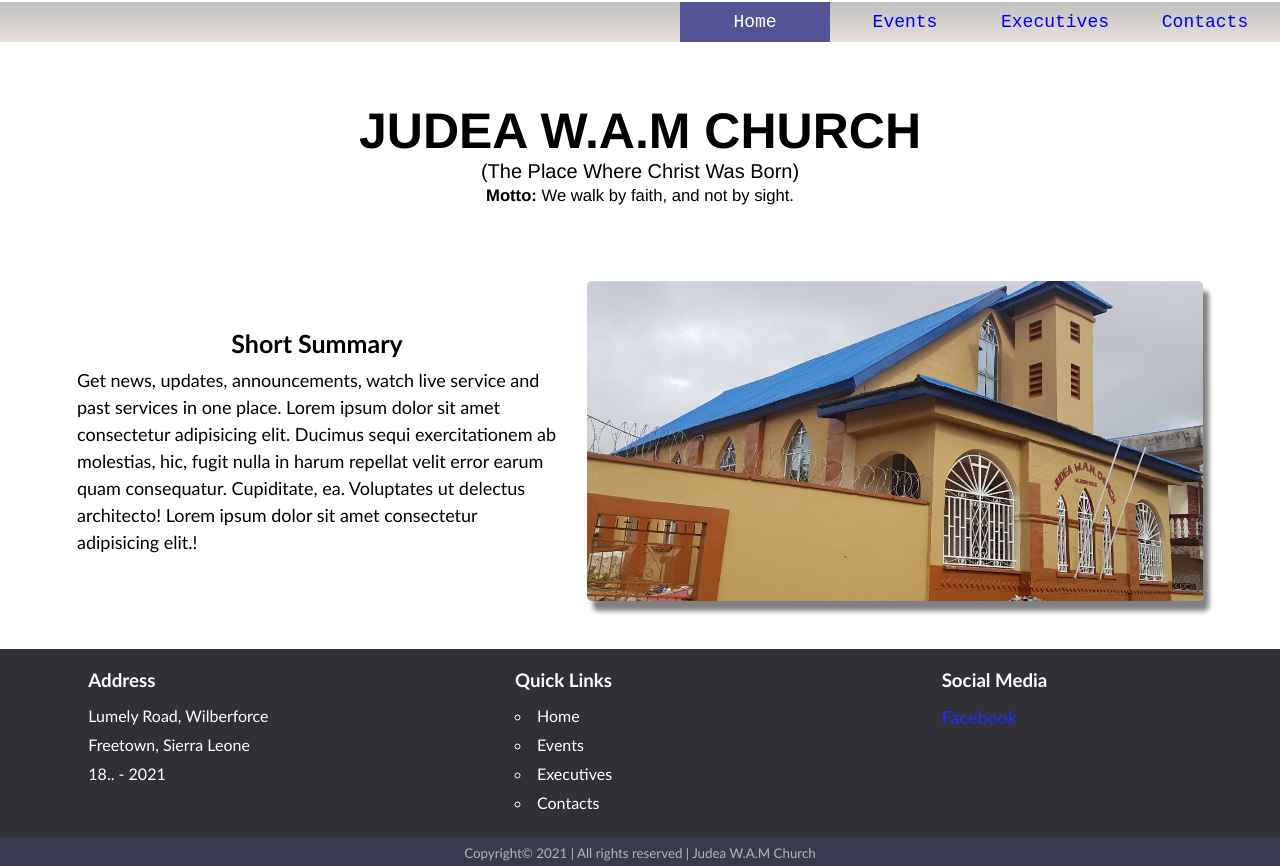
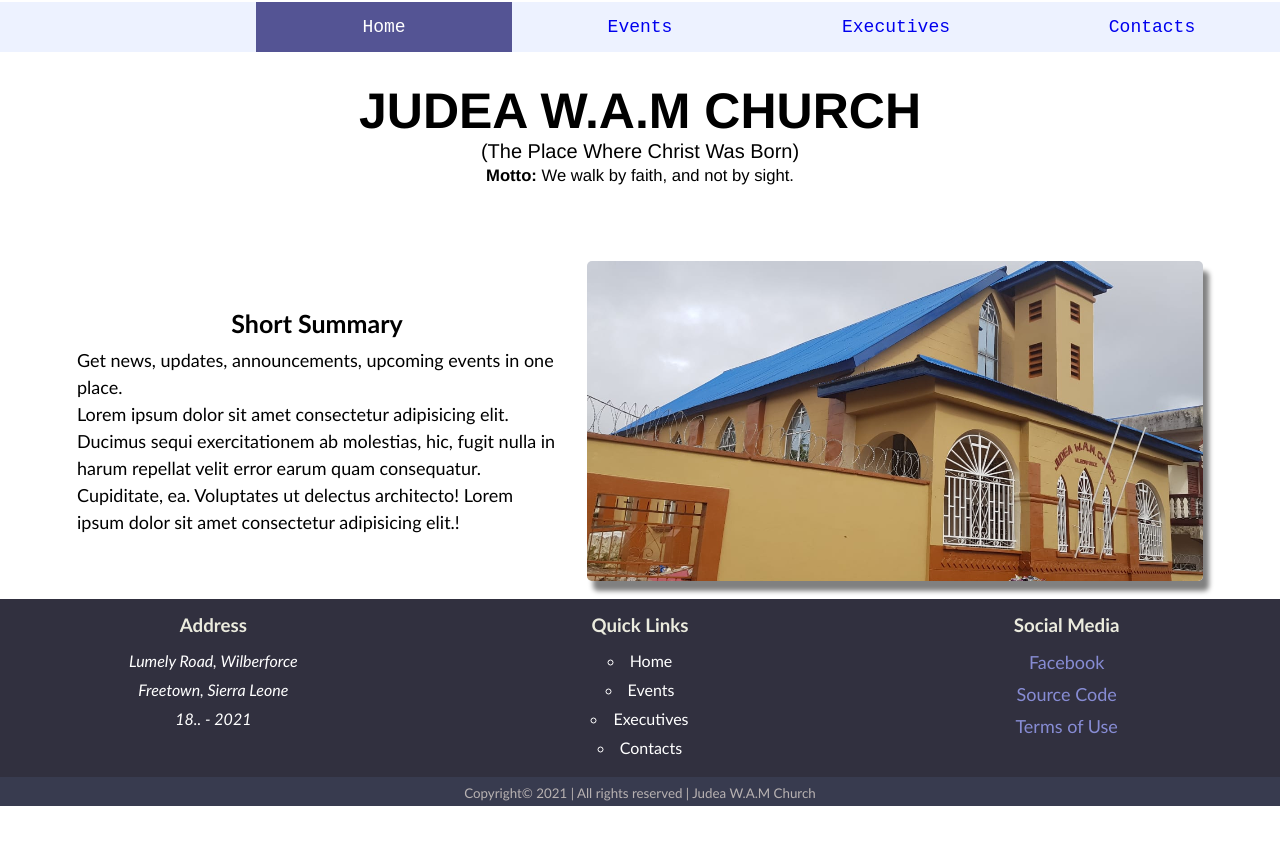
Before and after one commit to benjithorpe/judea-wam-sl-website, a plain HTML site: page index.html in a window 1280 px wide. After the commit the page ends 806 px from the top, so only its background shows below. Drawn offline with Linux system fonts and the light colour scheme.

Commit message:
Added first css grid code, changed some displays.

```diff
--- a/css/events.css
+++ b/css/events.css
@@ -55,8 +55,11 @@ main section h2{
 
 
 /* ============ MEDIA QUERIES ============= */
+@media screen and (max-width: 770px){
+    /* nav ul{
+        justify-content: flex-end;
+    } */
 
-@media screen and (max-width: 670px){
     .other-notices div{
         flex-basis: 100%;
     }
--- a/css/general.css
+++ b/css/general.css
@@ -12,13 +12,20 @@ a:visited{
 body{
     margin: 2px 0px 0px 0px;
     font-family: 'Trebuchet MS', Arial, sans-serif;
+    display: grid;
+    grid-template-columns: 1fr;
+    grid-template-rows: max-content auto max-content;
+    grid-template-areas: "nav"
+                         "main"
+                         "footer";
 }
 
 /* NAVIGATION */
 nav{
+    grid-area: nav;
     position: sticky;
     top: 0px;
-    background-image: linear-gradient(to bottom, rgba(150, 132, 98, 0.8), rgba(230, 166, 71, 0.4));
+    background-color: white;
 }
 
 nav ul{
@@ -27,17 +34,18 @@ nav ul{
     font-family: monospace;
     font-size: 18px;
     list-style-type: none;
-    background-color: rgba(215, 226, 255, 0.5);
+    background-color: rgba(215, 226, 255, 0.45);
 }
 
 nav ul li {
-    flex-basis: 150px;
+    flex-basis: 20%;
     text-align: center;
 }
 
 nav ul li:hover{
-    background-color: rgba(68, 68, 173, 0.6);
     box-shadow: 2px 2px 2px grey;
+    background-color: rgb(42, 42, 143);
+    border-radius: 2px;
 }
 
 .active{
@@ -51,7 +59,7 @@ nav ul li:hover{
 nav ul a{
     text-decoration: none;
     display: block;
-    padding: 10px 0px;
+    padding: 15px 0px;
 }
 
 nav ul a:hover{
@@ -61,37 +69,48 @@ nav ul a:hover{
 
 /* MAIN CONTENTS */
 main{
+    /* display: none; */
+    grid-area: main;
     width: 97%;
-    margin: 30px auto;
+    margin: auto;
 }
 
 
 /* FOOTER */
 footer{
-    background-color: #303036;
+    grid-area: footer;
+    background-color: rgb(49, 48, 63);
     color: white;
-    position: relative;
 }
 
 footer h3{
+    color: rgb(235, 235, 222);
     margin-bottom: 10px;
+    text-align: center;
 }
 
 footer section{
     display: flex;
     justify-content: space-around;
-    padding: 10px 0px;
     flex-wrap: wrap;
+    margin: 15px 0px;
+}
+
+footer ul{
+    list-style-type: none;
 }
 
 footer ul li{
     padding: 5px 0px;
-    list-style-type: none;
 }
 
 footer section div{
-    flex-basis: 250px;
-    margin: 10px;
+    text-align: center;
+    flex-basis: 30%;
+}
+
+.address ul{
+    font-style: italic;
 }
 
 .quick-links ul li{
@@ -105,8 +124,7 @@ footer section div{
 }
 
 .quick-links ul li:hover{
-    text-indent: 10px;
-    border-bottom: 2px solid rgb(56, 91, 124);
+    text-indent: 20px;
 }
 
 .social-media ul li{
@@ -118,7 +136,12 @@ footer section div{
     display: block;
     text-decoration: none;
     font-size: 18px;
-    color: rgb(31, 46, 247);
+    color: rgb(135, 140, 212);
+}
+
+.social-media ul li a:hover{
+    font-style: italic;
+    text-decoration: underline;
 }
 
 .copyright{
@@ -128,11 +151,31 @@ footer section div{
     padding: 5px 0px;
 }
 
+
+
+
 /* ============ MEDIA QUERIES ============= */
 
-@media screen and (max-width: 450px){
+@media screen and (max-width: 460px){
     nav ul{
-        /* display: flex; */
-        justify-content: center;
+        justify-content: space-around;
+    }
+
+    nav ul li{
+        flex-basis: 25%;
+    }
+
+    footer section{
+        display: flex;
+        flex-direction: column;
+    }
+
+    footer section div{
+        flex-basis: 90%;
+        margin: 10px 0px;
+    }
+
+    footer section div h3{
+        border-bottom: 3px solid grey;
     }
 }
--- a/index.html
+++ b/index.html
@@ -34,8 +34,9 @@
                 <h3>Short Summary</h3>
 
                 </p>
-                Get news, updates, announcements, watch live service and past services in one place.
-                Lorem ipsum dolor sit amet consectetur adipisicing elit. Ducimus sequi
+                Get news, updates, announcements, upcoming events in one place.
+                </p>
+                <p>Lorem ipsum dolor sit amet consectetur adipisicing elit. Ducimus sequi
                 exercitationem ab molestias, hic, fugit nulla in harum repellat velit error
                 earum quam consequatur. Cupiditate, ea. Voluptates ut delectus architecto!
                 Lorem ipsum dolor sit amet consectetur adipisicing elit.!
@@ -81,8 +82,8 @@
 
                 <ul>
                     <li><a href="#">Facebook</a></li>
-                    <!-- <li><a href=""></a></li> -->
-                    <!-- <li><a href=""></a></li> -->
+                    <li><a href="#">Source Code</a></li>
+                    <li><a href="#">Terms of Use</a></li>
                 </ul>
             </div>
         </section>
```
